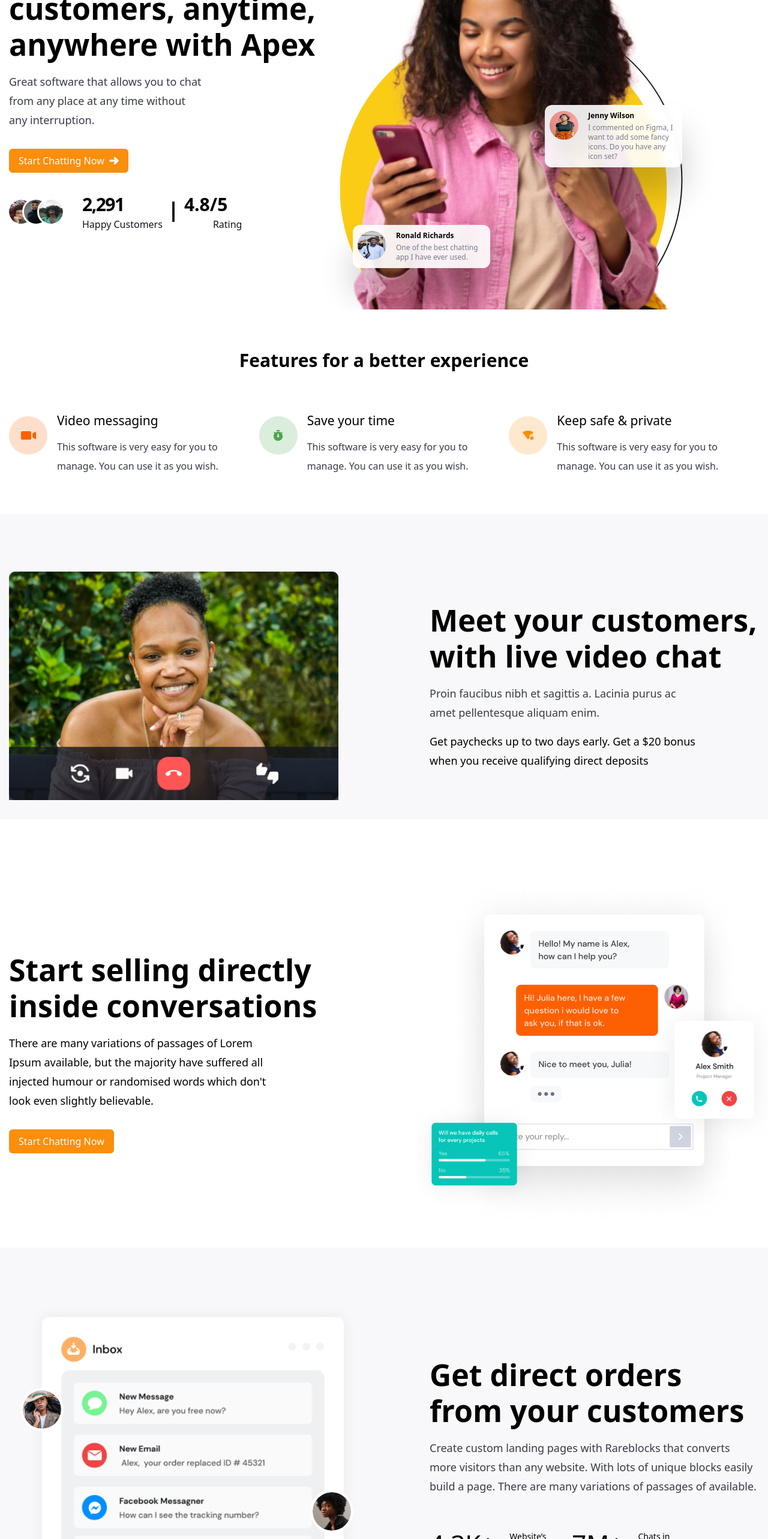
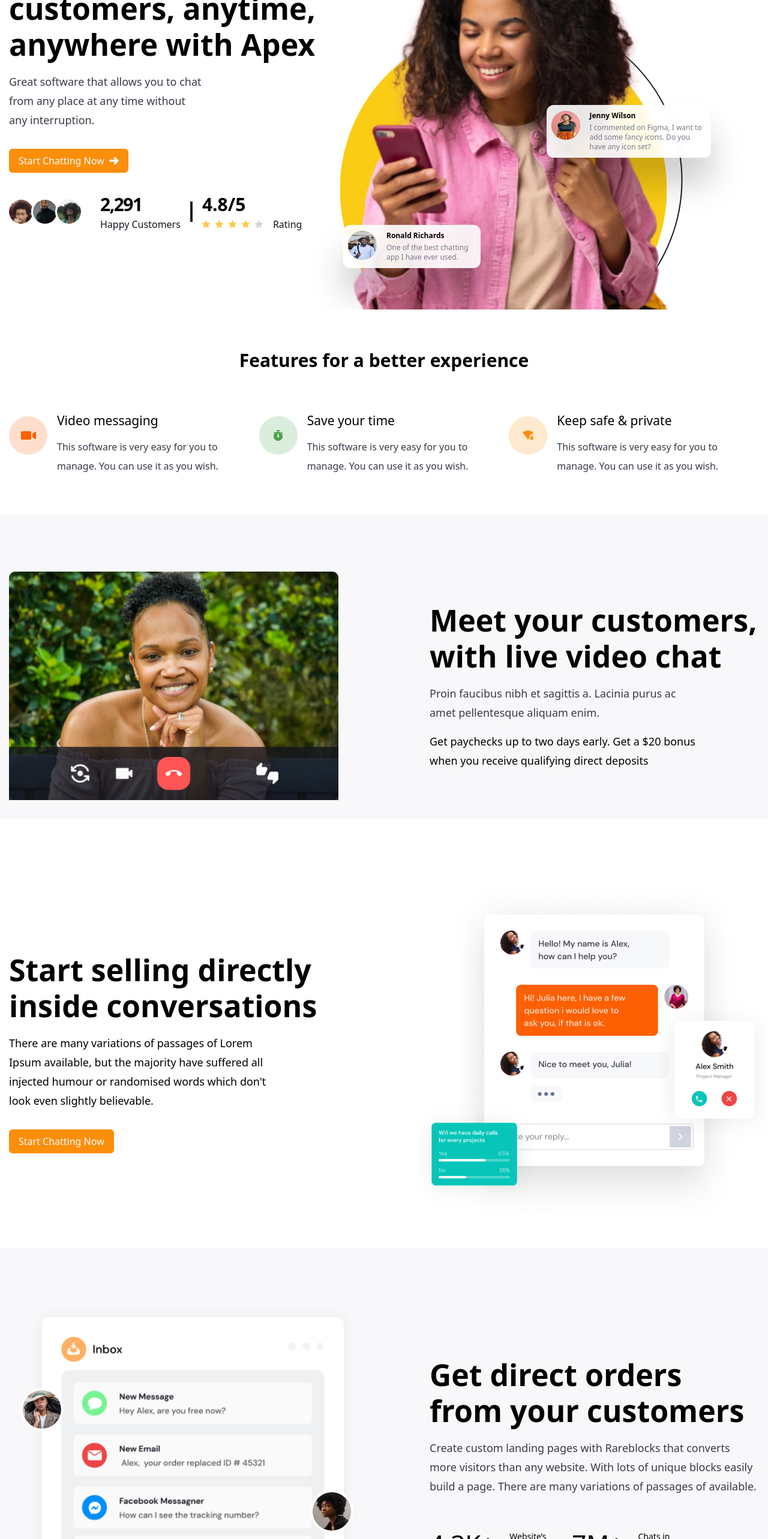
Before and after one commit to ibraheemosule/apex-page, a Vue app: page / in a window 1280 px wide. Shown: the part 234-2800 px from the top of the page at 60% size. Built offline with nearby package versions, Linux system fonts and the light colour scheme.

Commit message:
modified the images and the hero card position on large screens

```diff
--- a/src/components/collections/Hero.vue
+++ b/src/components/collections/Hero.vue
@@ -2,6 +2,8 @@
   import SectionInfo from "../reusables/SectionInfo.vue";
   import Btn from "../reusables/Btn.vue";
   import img from "../../assets/images";
+  import vector from "../../assets/images/Vector.svg";
+  import vector2 from "../../assets/images/Vector2.svg";
   import { usersAvi, userCard, heroText } from "../../assets/utils";
   import HeroCard from "../reusables/HeroCard.vue";
 
@@ -21,13 +23,17 @@
       </SectionInfo>
       <div class="tw-mt-8 tw-flex tw-flex-wrap">
         <div class="user-img-grp tw-flex tw-items-center">
-          <img
+          <span
             v-for="{ image, alt } in usersAvi"
             :key="image"
-            class="tw-w-10 tw-cursor-pointer hover:tw-scale-125 tw-rounded-full tw-h-10 tw-outline tw-outline-3 tw-outline-white"
-            :src="image"
-            :alt="alt"
-          />
+            class="tw-w-10 tw-cursor-pointer hover:tw-scale-125 tw-rounded-full tw-h-10 tw-outline tw-outline-3 tw-outline-white tw-bg-bg-1"
+          >
+            <img
+              class="tw-h-full tw-w-full tw-rounded-full tw-object-cover"
+              :src="image"
+              :alt="alt"
+            />
+          </span>
         </div>
 
         <div class="tw-ml-8 md:tw-ml-8">
@@ -48,7 +54,7 @@
               v-for="i in 5"
               key="i"
               class=""
-              :src="i === 5 ? img.vector2 : img.vector"
+              :src="i === 5 ? vector2 : vector"
             />
             <span class="tw-ml-4">Rating</span>
           </p>
@@ -71,12 +77,12 @@
         />
       </div>
       <div
-        class="first-card tw-z-20 tw-w-7/12 sm:tw-w-5/12 md:tw-w-8/12 lg:tw-w-6/12 xl:tw-w-5/12 tw-absolute"
+        class="tw-absolute tw-top-[60%] tw-z-20 tw-w-7/12 sm:tw-w-5/12 md:tw-w-8/12 lg:tw-w-6/12 xl:tw-w-5/12 xl:-tw-left-4"
       >
         <HeroCard :user="userCard[0]" />
       </div>
       <div
-        class="first-card tw-z-20 tw-w-7/12 sm:tw-w-5/12 md:tw-w-8/12 lg:tw-w-6/12 xl:tw-w-5/12 tw-absolute tw-top-1/3 tw-right-0"
+        class="tw-z-20 tw-w-7/12 sm:tw-w-5/12 md:tw-w-8/12 lg:tw-w-6/12 xl:tw-w-[50%] tw-absolute tw-top-1/3 tw-right-0 xl:-tw-right-12"
       >
         <HeroCard :user="userCard[1]" />
       </div>
@@ -102,8 +108,4 @@
   .hero__img {
     z-index: -1;
   }
-
-  .first-card {
-    top: 60%;
-  }
 </style>
--- a/src/components/collections/MeetCustomers.vue
+++ b/src/components/collections/MeetCustomers.vue
@@ -9,7 +9,9 @@
 <template>
   <div class="tw-container tw-mt-16 md:tw-mt-16 md:tw-flex tw-gap-6">
     <div class="md:tw-basis-1/2 lg:tw-mr-32">
-      <img class="tw-h-auto tw-w-full" :src="img.Customer" alt="customer" />
+      <div class="tw-min-h-[200px] tw-h-auto tw-bg-bg-1 tw-rounded-t-2xl">
+        <img class="tw-h-auto tw-w-full" :src="img.Customer" alt="customer" />
+      </div>
     </div>
     <div class="tw-mt-12 md:tw-mt-0 md:tw-basis-1/2 tw-self-center">
       <SectionInfo :style="style" :title="_.title" :text="_.text1">
--- a/src/components/collections/Orders.vue
+++ b/src/components/collections/Orders.vue
@@ -10,28 +10,40 @@
   <div class="tw-container md:tw-mt-16 md:tw-flex tw-gap-6">
     <div class="tw-mt-5 md:tw-basis-1/2 lg:tw-mr-24 lg:tw-ml-8">
       <div
-        class="card__wrapper tw-w-11/12 tw-p-8 tw-mx-auto tw-bg-white tw-relative"
+        class="card__wrapper tw-w-11/12 tw-p-8 tw-mx-auto tw-min-h-[200px] tw-bg-white tw-relative"
       >
         <img
           class="tw-h-auto tw-w-full"
           :src="_.MessageCard"
           alt="message card"
         />
+        <span
+          class="tw-w-16 tw-cursor-pointer hover:tw-scale-125 tw-rounded-full tw-h-16 tw-outline tw-outline-4 tw-outline-white tw-absolute tw--left-8 tw-top-1/4 tw-bg-bg-1"
+        >
           <img
-          class="tw-w-16 tw-object-cover tw-cursor-pointer hover:tw-scale-125 tw-rounded-full tw-h-16 tw-outline tw-outline-4 tw-outline-white tw-absolute tw--left-8 tw-top-1/4"
+            class="tw-w-full tw-h-full tw-rounded-full tw-object-cover"
             :src="img.Rectangle18"
             alt="user rounded image"
           />
+        </span>
+        <span
+          class="tw-w-16 tw-cursor-pointer hover:tw-scale-125 tw-rounded-full tw-h-16 tw-outline tw-outline-4 tw-outline-white tw-absolute tw-top-[50%] md:tw-top-[60%] tw--right-3 tw-bg-bg-1"
+        >
           <img
-          class="tw-w-16 tw-object-cover tw-cursor-pointer hover:tw-scale-125 tw-rounded-full tw-h-16 tw-outline tw-outline-4 tw-outline-white tw-absolute tw-top-[50%] md:tw-top-[60%] tw--right-3"
+            class="tw-h-full tw-w-full tw-rounded-full tw-object-cover"
             :src="img.Rectangle14"
             alt="user rounded image"
           />
+        </span>
+        <span
+          class="tw-w-16 tw-cursor-pointer hover:tw-scale-125 tw-rounded-full tw-h-16 tw-outline tw-outline-4 tw-outline-white tw-absolute tw--bottom-4 tw-left-[15%] tw-bg-bg-1"
+        >
           <img
-          class="tw-w-16 tw-object-cover tw-cursor-pointer hover:tw-scale-125 tw-rounded-full tw-h-16 tw-outline tw-outline-4 tw-outline-white tw-absolute tw--bottom-4 tw-left-[15%]"
+            class="tw-h-full tw-w-full tw-rounded-full tw-object-cover"
             :src="img.Rectangle15"
             alt="user rounded image"
           />
+        </span>
       </div>
     </div>
     <div class="tw-mt-12 md:tw-mt-0 md:tw-basis-1/2 tw-self-center">
--- a/src/components/reusables/HeroCard.vue
+++ b/src/components/reusables/HeroCard.vue
@@ -6,26 +6,28 @@
       text: string;
     };
   }>();
-
-  console.log(props.user.img);
 </script>
 
 <template>
-  <div class="card tw-rounded-xl tw-bg-[#ffffffe6] tw-flex tw-p-2 lg:tw-py-2.5">
-    <div class="tw-shrink-0 tw-w-12 lg:tw-w-12">
+  <div
+    class="card tw-rounded-xl tw-bg-[#ffffffe6] tw-flex tw-items-start tw-p-2 lg:tw-py-2.5"
+  >
+    <div
+      class="tw-shrink-0 tw-w-12 tw-aspect-square lg:tw-w-12 tw-rounded-full tw-bg-bg-1"
+    >
       <img
-        class="tw-w-12 lg:tw-w-20 tw-aspect-square tw-cursor-pointer hover:tw-scale-125 tw-rounded-full"
-        :src="props.user.img"
+        class="tw-w-full tw-h-full tw-cursor-pointer hover:tw-scale-125 tw-rounded-full"
+        :src="user.img"
         alt="message"
       />
     </div>
 
     <div class="tw-ml-2 lg:tw-ml-4">
-      <h5 class="tw-text-xs tw-font-semibold">{{ props.user.name }}</h5>
+      <h5 class="tw-text-xs tw-font-semibold">{{ user.name }}</h5>
       <p
         class="tw-text-font-body tw-mt-1 tw-font-light tw-text-xs tw-text-sec-col tw-leading-4"
       >
-        {{ props.user.text }}
+        {{ user.text }}
       </p>
     </div>
   </div>
--- a/tailwind.config.js
+++ b/tailwind.config.js
@@ -61,6 +61,12 @@ module.exports = {
           "font-weight": "400",
           "line-height": "2rem",
         },
+        //XS SCREENS ABOVE
+        [`@media (min-width: 400px)`]: {
+          ".container": {
+            "max-width": "576px",
+          },
+        },
         //SM SCREENS ABOVE
         [`@media (min-width: 640px)`]: {
           ".container": {
```
Lines whose indentation alone changed are shown as unchanged.
